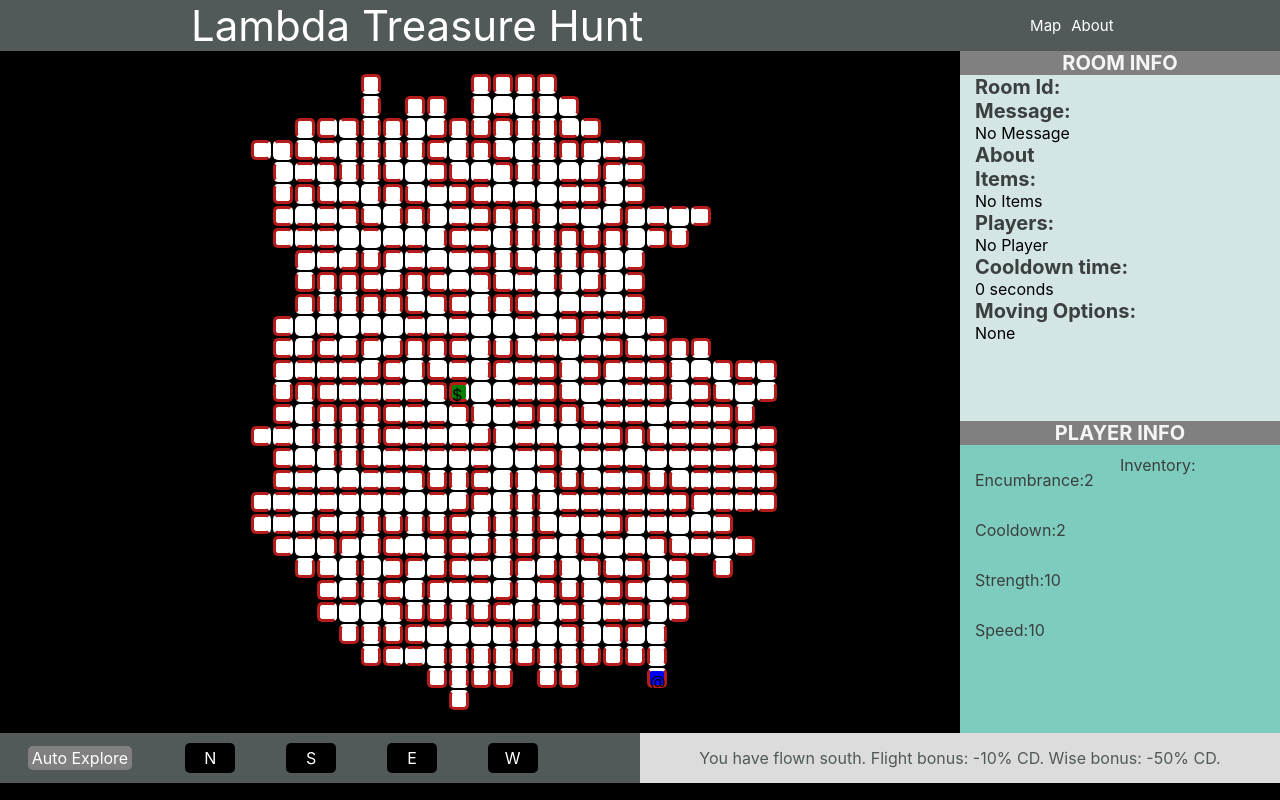
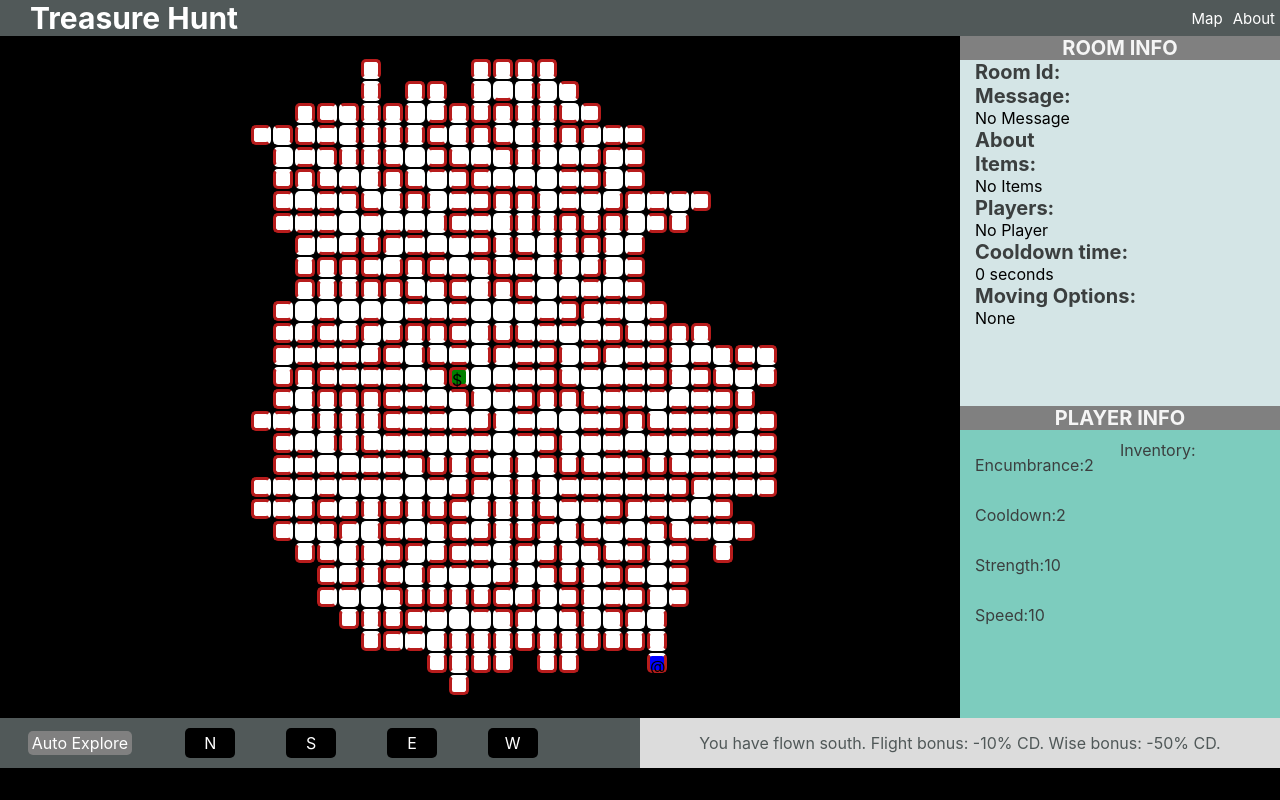
Before and after one commit to kawsarhussen16/treasure-hunt, a React (Create React App) app in the folder my-app/: page / in a window 1280 px wide. Built offline with nearby package versions, Linux system fonts and the light colour scheme; no server answers.

Commit message:
Header margin and style updated

```diff
--- a/my-app/src/components/Header/header.style.js
+++ b/my-app/src/components/Header/header.style.js
@@ -2,31 +2,29 @@ import styled from 'styled-components';
 
 export const HeaderContainer = styled.div`
   display: flex;
-  flex-direction: row;
   width: 100%;
   background: #515959;
-  justify-content: space-around;
   flex-wrap: wrap;
+  justify-content: space-between;
   align-items: center;
 `;
-
-export const PirateImage = styled.div`
-  display: flex;
-  height: 100%;
-  width: 15%;
-`;
-
 export const Title = styled.div`
+  width: 70%;
   color: white;
-  font-size: 42px;
+  font-size: 30px;
+  margin-left: 30px;
+  font-weight: bold;
+  @media screen and (max-width:700px){
+    font-size: 25px;
+    margin-left: 5px;
+  }
 `;
 
 export const HeaderToggle = styled.div`
   display: flex;
-  height: 100%;
-  width: 5%;
+  width: 20%;
   color: white;
-  justify-content: space-between;
+  justify-content: flex-end;
 `;
 
 export const Item = styled.div`
--- a/my-app/src/components/Header/index.js
+++ b/my-app/src/components/Header/index.js
@@ -2,7 +2,7 @@ import React from 'react';
 import { HeaderContainer, Title, Item, HeaderToggle } from "./header.style"
 const Header = () => (
     <HeaderContainer>
-        <Title>Lambda Treasure Hunt</Title>
+        <Title>Treasure Hunt</Title>
         <HeaderToggle>
             <Item>Map</Item>
             <Item>About</Item>
```
